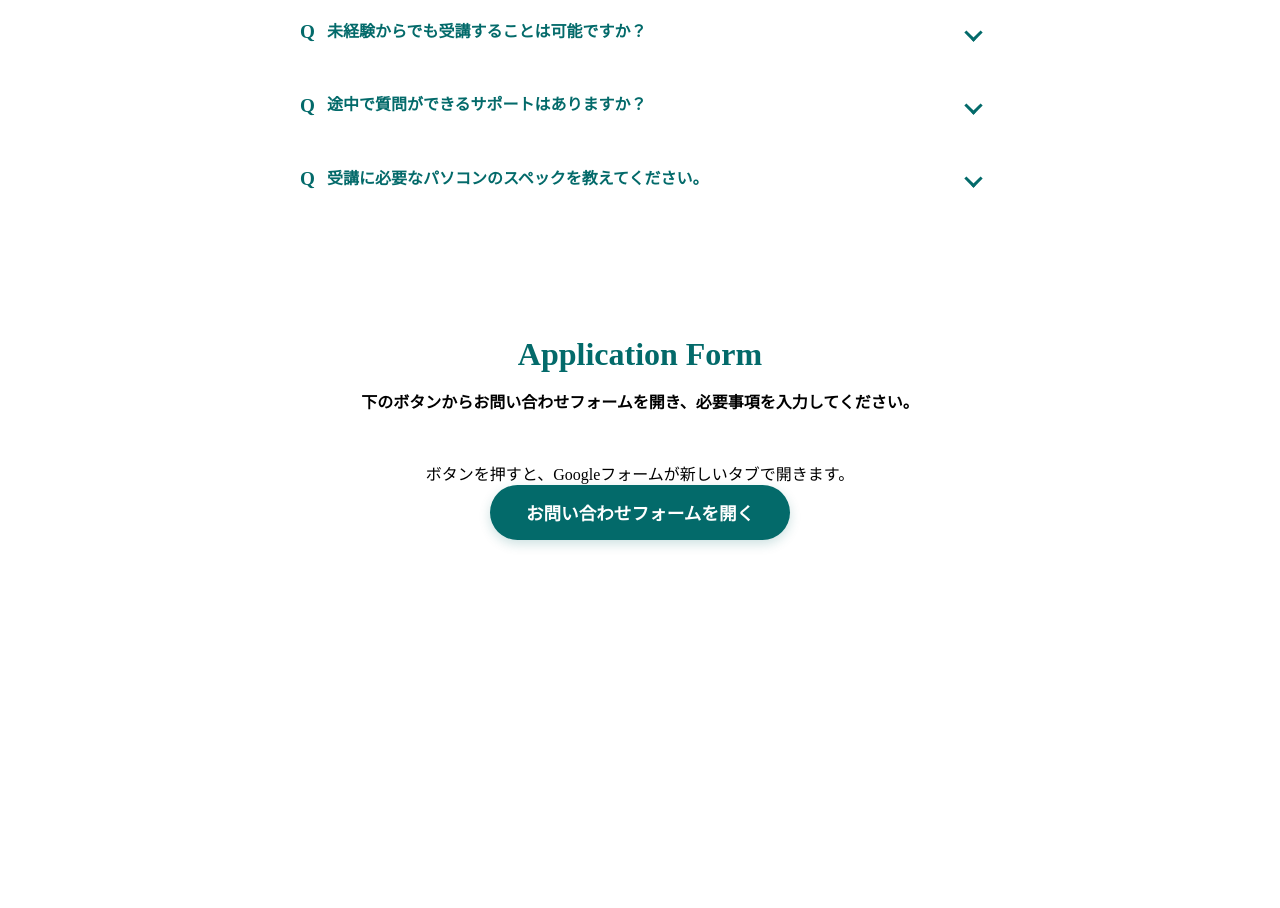
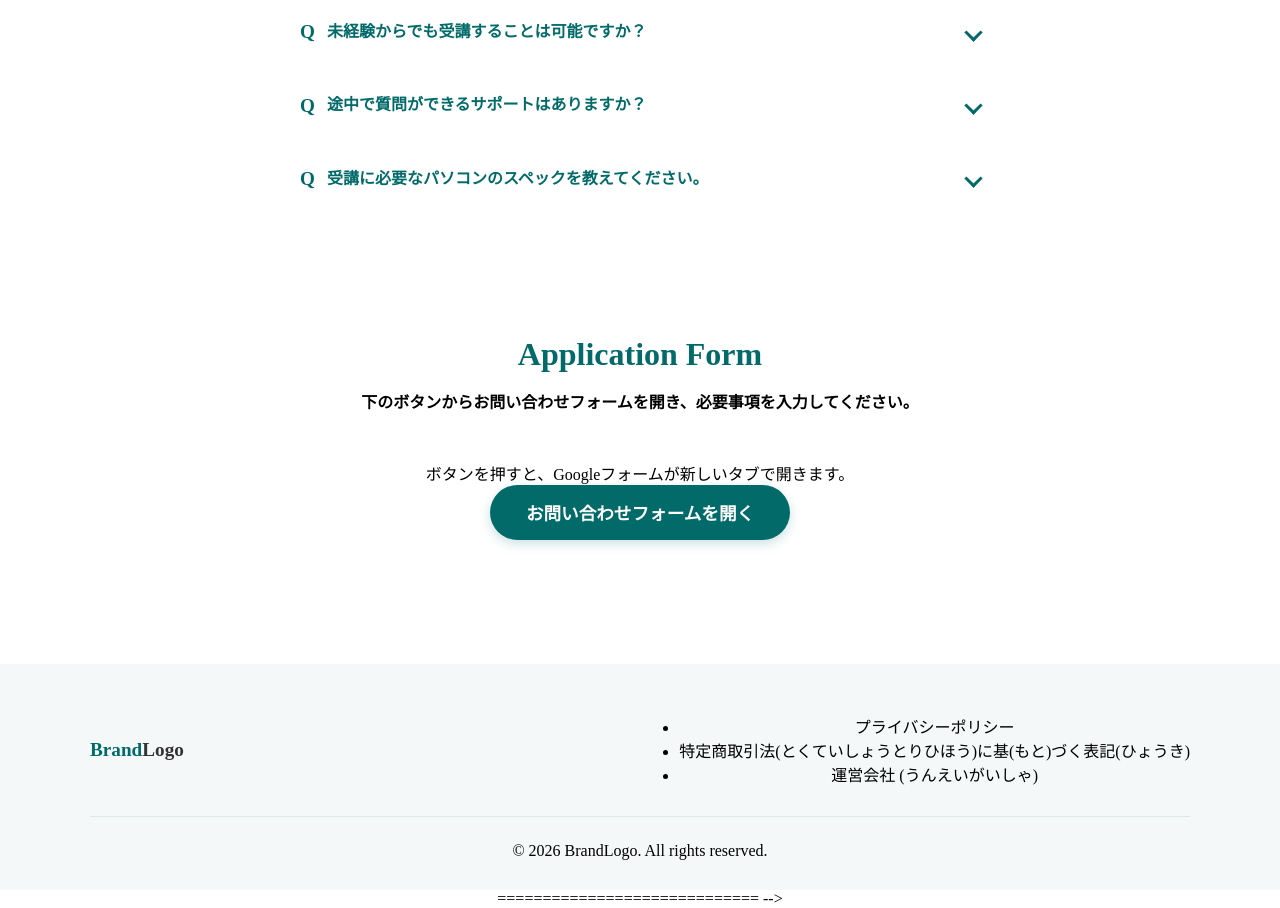
Before and after one commit to riganabureza41-beep/footer, a plain HTML site: page index.html in a window 1280 px wide. Shown: the part 3696-4604 px from the top of the page. Before the commit the page ends 4300 px from the top, so only its background shows below. Drawn offline with Linux system fonts and the light colour scheme.

Commit message:
Update index.html

```diff
--- a/index.html
+++ b/index.html
@@ -287,9 +287,26 @@ A：ここに答(こた)えを書(か)きます。
 <!-- =============================
 ▼▼▼▼▼　フッター / Footer ▼▼▼▼
 ============================= -->
+<footer class="main-footer">
+    <div class="footer-inner">
+        <div class="footer-top">
+            <a href="#" class="footer-logo"><span>Brand</span>Logo</a>
+            <ul class="footer-links">
+                <li><a href="#">プライバシーポリシー</a></li>
+                <li><a href="#">特定商取引法(とくていしょうとりひほう)に基(もと)づく表記(ひょうき)</a></li>
+                <li><a href="#">運営会社 (うんえいがいしゃ)</a></li>
+            </ul>
+        </div>
+        <div class="footer-bottom">
+            <p class="copyright">&copy; 2026 BrandLogo. All rights reserved.</p>
+        </div>
+    </div>
+</footer>
 
-<!-- =============================
-▲▲▲▲ フッター / Footer ▲▲▲▲
+
+
+
+
 ============================= -->
 
     <script src="./script.js"></script>
```
